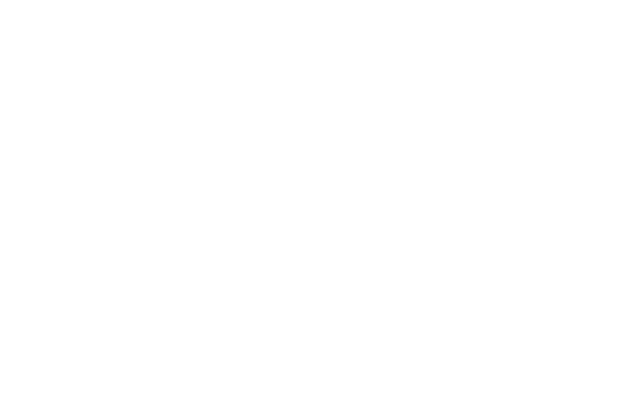
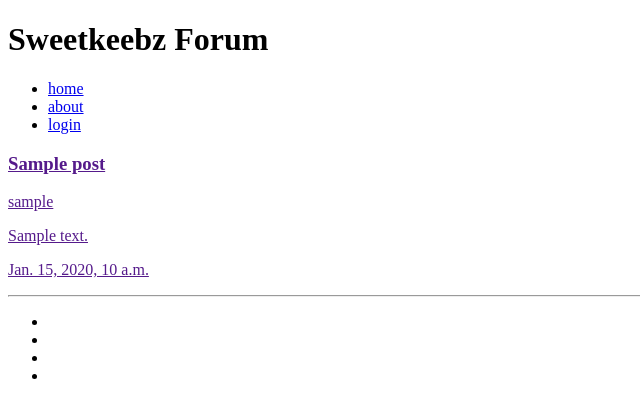
Before and after one commit to KevJohBer/Sweetkeebz-Forum, a Django app: page / in a window 1280 px wide. Before the commit the part shown is empty. Shown: the top 418 px of the page, without its empty margins (0-640 px from the left). Run offline with Django 3.2, Linux system fonts and the light colour scheme; tables that the repository leaves empty hold one stand-in row (values such as "Sample post").

Commit message:
added view code and template for posts so that the objects in post_list are visible

```diff
--- a/static/css/style.css
+++ /dev/null
@@ -1,3 +0,0 @@
-body {
-    display: flex;
-}
--- a/templates/base.html
+++ b/templates/base.html
@@ -9,11 +9,29 @@
     <title>Sweetkeebz Forum</title>
 </head>
 <body>
+    <header>
+        <h1>Sweetkeebz Forum</h1>
+        <nav>
+            <ul>
+                <li><a href="#">home</a></li>
+                <li><a href="#">about</a></li>
+                <li><a href="#">login</a></li>
+            </ul>
+        </nav>
+    </header>
     <div>
         {% block content %}
         <!--posts go here-->
         {% endblock %}
     </div>
+    <footer>
+        <ul>
+            <li><a href="#"></a></li>
+            <li><a href="#"></a></li>
+            <li><a href="#"></a></li>
+            <li><a href="#"></a></li>
+        </ul>
+    </footer>
 </body>
 
 </html>
--- a/templates/index.html
+++ b/templates/index.html
@@ -1,7 +1,9 @@
 {% extends "base.html" %}
 
+<h1>hello!</h1>
+
 {% block content %}
-    {% for post in posts %}
+    {% for post in post_list %}
         <div class="post">
             <a href="">
                 <h3 class="post-title">{{ post.title }}</h3>
```
